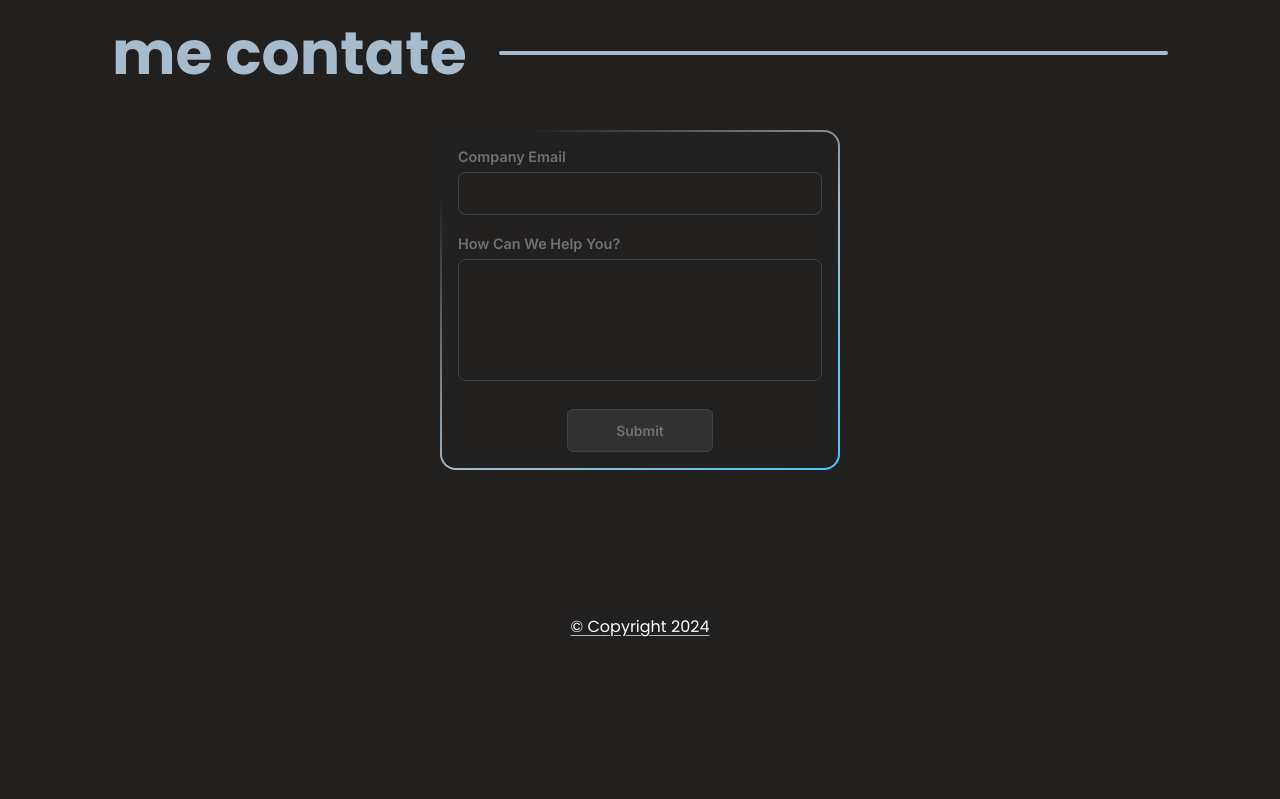
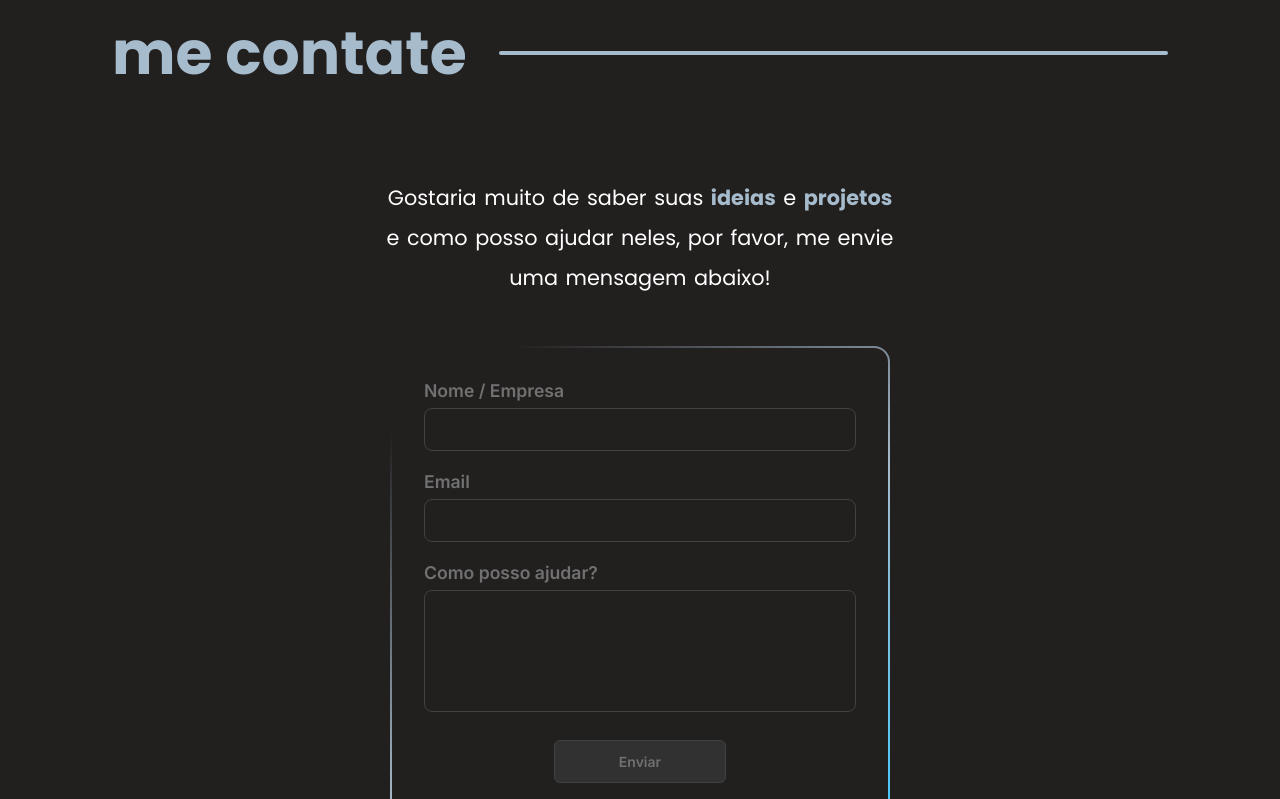
Before and after one commit to marcelodiass/portfolio-react, a React (Vite) app: page / in a window 1280 px wide. Shown: the part 4320-5119 px from the top of the page. Before the commit the page ends 4967 px from the top, so only its background shows below. Built offline with nearby package versions, Linux system fonts and the light colour scheme.

Commit message:
FINALIZADO :)

```diff
--- a/package.json
+++ b/package.json
@@ -10,9 +10,13 @@
     "preview": "vite preview"
   },
   "dependencies": {
+    "@emailjs/browser": "^4.3.3",
+    "dotenv": "^16.4.5",
+    "emailjs": "^4.0.3",
     "react": "^18.2.0",
     "react-dom": "^18.2.0",
-    "react-icons": "^5.0.1"
+    "react-icons": "^5.0.1",
+    "react-router-dom": "^6.22.3"
   },
   "devDependencies": {
     "@types/react": "^18.2.66",
--- a/src/components/Contato/Contato.jsx
+++ b/src/components/Contato/Contato.jsx
@@ -1,26 +1,28 @@
-import SectionTitle from "../SectionTitle/SectionTitle"
-import styles from './Contato.module.css'
+import ContatoForm from "../ContatoForm/ContatoForm.jsx";
+import SectionTitle from "../SectionTitle/SectionTitle";
+import styles from "./Contato.module.css";
+
+function Contato() {
+
+  return (
+    <div id="contato" className={styles.contatoContainer}>
+      <SectionTitle titulo="me contate" />
 
 
-function Contato() {
-  return (
-    <div id="contato" className={styles.contatoContainer}>
-        <SectionTitle titulo="me contate"/>
-        <div className={styles.formContainer}>
-            <form className={styles.form}>
-                <div className={styles.formGroup}>
-                    <label htmlFor="email">Company Email</label>
-                    <input required="" name="email" id="email" type="text"/>
-                </div>
-                <div className={styles.formGroup}>
-                    <label htmlFor="textarea">How Can We Help You?</label>
-                    <textarea required="" cols="50" rows="10" id="textarea" name="textarea"></textarea>
-                </div>
-                <button type="submit" className={styles.formSubmitButton}>Submit</button>
-            </form>
-        </div>
+      <p className={styles.contatoTexto}>
+        Gostaria muito de saber suas <b>ideias</b> e <b>projetos</b> e como
+        posso ajudar neles, por favor, me envie uma mensagem abaixo!
+      </p>
+
+      <ContatoForm/>
+      <p className={styles.contatoTexto}>
+        Ou se preferir, me mande um email: <br/>
+        <b>
+          marcelodias.desenvolvedor@gmail
+        </b>
+      </p>
     </div>
-  )
+  );
 }
 
-export default Contato
+export default Contato;
--- a/src/components/Contato/Contato.module.css
+++ b/src/components/Contato/Contato.module.css
@@ -1,14 +1,14 @@
 .formContainer {
-  width: 400px;
-  background: linear-gradient(#212121, #212121) padding-box,
+  width: 500px;
+  background: linear-gradient(#221F1F, #221F1F) padding-box,
     linear-gradient(145deg, transparent 35%, #A6BBCC, #40c9ff) border-box;
   border: 2px solid transparent;
-  padding: 1rem 1rem;
+  padding: 2rem 2rem;
   font-size: 14px;
   color: white;
   display: flex;
   flex-direction: column;
-  gap: 20px;
+  gap: 22px;
   box-sizing: border-box;
   border-radius: 16px;
   background-size: 200% 100%;
@@ -51,7 +51,7 @@
   margin-bottom: 5px;
   color: #717171;
   font-weight: 600;
-  font-size: 0.9rem;
+  font-size: 1.1rem;
   font-family: 'Inter';
 }
 
@@ -125,5 +125,23 @@
 .contatoContainer {
     display: flex;
     flex-direction: column;
+    gap: 3rem;
     margin-bottom: 9rem;
 }
+
+.contatoTexto {
+  width: 40%;
+  text-align: center;
+  align-self: center;
+  font-size: 1.3rem;
+  word-spacing: 2px;
+  line-height: 2.5rem;
+}
+
+.stateMessage {
+  text-align: center;
+  color: #A6BBCC;
+  font-family: "Space Grotesk";
+  font-weight: 600;
+  font-size: 1.5rem;
+}
--- /dev/null
+++ b/src/components/ContatoForm/ContatoForm.jsx
@@ -0,0 +1,78 @@
+import { useState } from "react";
+import styles from "../Contato/Contato.module.css";
+import emailjs from "@emailjs/browser";
+import { REACT_APP_SERVICE_ID, REACT_APP_TEMPLATE_ID, REACT_APP_PUBLIC_KEY} from './configEnv.js'
+
+const ContatoForm = () => {
+  const [isSubmitting, setIsSubmitting] = useState(false);
+  const [stateMessage, setStateMessage] = useState(null);
+
+  const sendEmail = (e) => {
+    e.persist();
+    e.preventDefault();
+    setIsSubmitting(true);
+    emailjs
+      .sendForm(
+        REACT_APP_SERVICE_ID,
+        REACT_APP_TEMPLATE_ID,
+        e.target,
+        REACT_APP_PUBLIC_KEY
+      )
+      .then(
+        () => {
+          setStateMessage("Mensagem Enviada!");
+          setIsSubmitting(false);
+          setTimeout(() => {
+            setStateMessage(null);
+          }, 5000);
+        },
+        () => {
+          setStateMessage("Erro ao enviar a mensagem, tente novamente!");
+          setIsSubmitting(false);
+          setTimeout(() => {
+            setStateMessage(null);
+          }, 5000); // hide message after 5 seconds
+        }
+      );
+
+    // Clears the form after sending the email
+    e.target.reset();
+  };
+  return (
+    <div className={styles.formContainer}>
+      <form className={styles.form} onSubmit={sendEmail}>
+        <div className={styles.formGroup}>
+          <label htmlFor="nome">Nome / Empresa</label>
+          <input
+            required=""
+            name="user_name"
+            id="nome"
+            type="text"
+          />
+        </div>
+        <div className={styles.formGroup}>
+          <label htmlFor="email">Email</label>
+          <input
+            required=""
+            name="user_email"
+            id="email"
+            type="text"
+          />
+        </div>
+        <div className={styles.formGroup}>
+          <label htmlFor="textarea">Como posso ajudar?</label>
+          <textarea
+            required=""
+            cols="50"
+            rows="10"
+            id="textarea"
+            name="message"
+          ></textarea>
+        </div>
+        <input type="submit" className={styles.formSubmitButton} disabled={isSubmitting} value="Enviar"/>
+        {stateMessage && <p className={styles.stateMessage}>{stateMessage}</p>}
+      </form>
+    </div>
+  );
+};
+export default ContatoForm;
--- a/src/components/Experience/Experience.module.css
+++ b/src/components/Experience/Experience.module.css
@@ -3,10 +3,11 @@
   width: 190px;
   height: 254px;
   perspective: 1000px;
-
 }
 
-  .flipCard p, li, ul {
+.flipCard p,
+li,
+ul {
   list-style: none;
   background-color: transparent;
   font-family: "Space Grotesk";
@@ -32,8 +33,9 @@
   transform: rotateY(180deg);
 }
 
-  .flipCardFront, .flipCardBack {
-    box-shadow: 0 8px 14px 0 rgba(0,0,0,0.2);
+.flipCardFront,
+.flipCardBack {
+  box-shadow: 0 8px 14px 0 rgba(0, 0, 0, 0.2);
   position: absolute;
   display: flex;
   flex-direction: column;
@@ -47,16 +49,16 @@
 }
 
 .flipCardFront {
-    background: linear-gradient(0.30turn, #212121 50%, #A6BBCC);
-    color: #FFFFFF;
+  background: linear-gradient(0.3turn, #212121 50%, #a6bbcc);
+  color: #ffffff;
 }
 
 .flipCardBack {
-    background: linear-gradient(0.30turn, #A6BBCC, #212121 50%);
+  background: linear-gradient(0.3turn, #a6bbcc, #212121 50%);
   color: white;
   transform: rotateY(180deg);
+}
 
-    ul {
+.flipCard ul {
   font-size: 1.2em;
 }
-  }
--- a/src/components/Sobre/Sobre.jsx
+++ b/src/components/Sobre/Sobre.jsx
@@ -13,7 +13,6 @@ function Sobre() {
   return (
     <div id="sobre">
       <SectionTitle titulo="sobre" />
-
       <div className={styles.sobre}>
         <p className={styles.sobreTexto}>
           Olá, me chamo Marcelo, tenho 19 anos, moro em São Paulo e sou um{" "}
```
Also changed, not shown: src/components/Descricao/Descricao.jsx (deleted, +0 -11 lines), 2 other files (tests, documents, lock files or other folders). Lines whose indentation alone changed are shown as unchanged.
